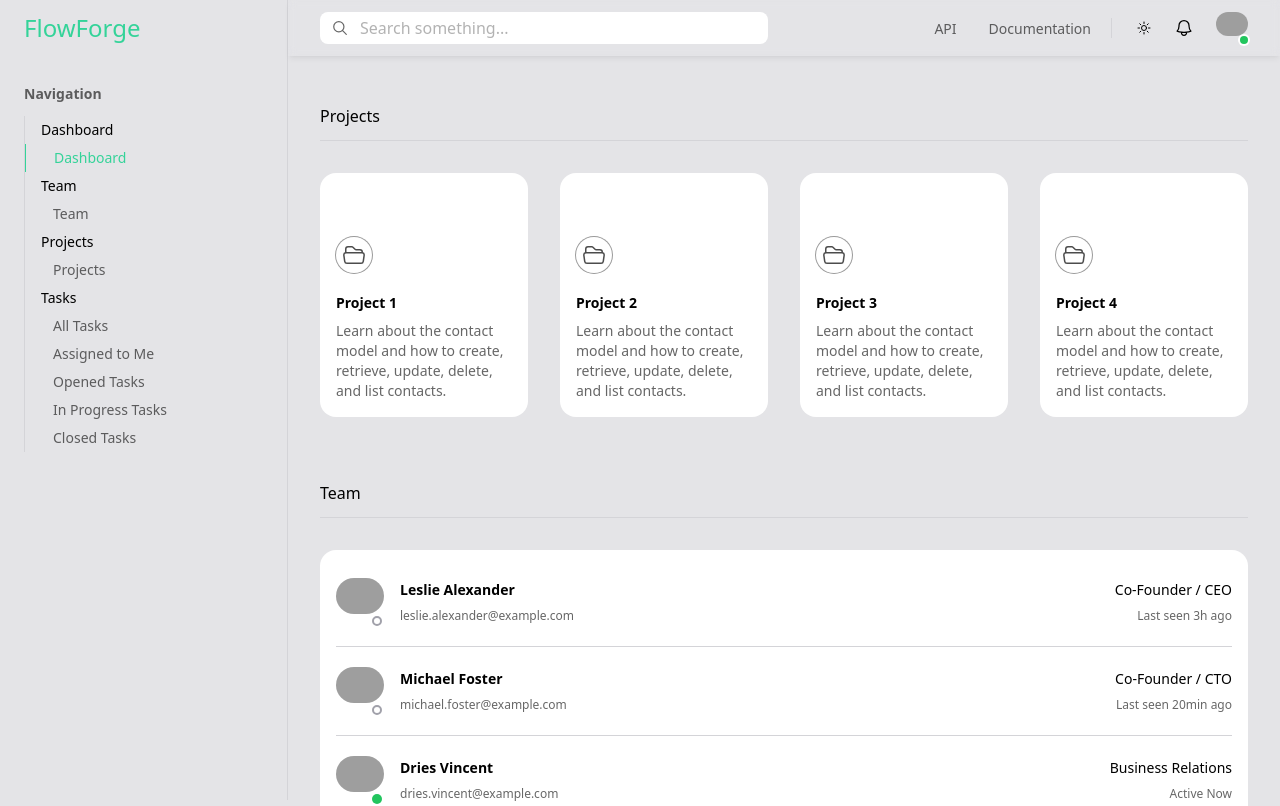
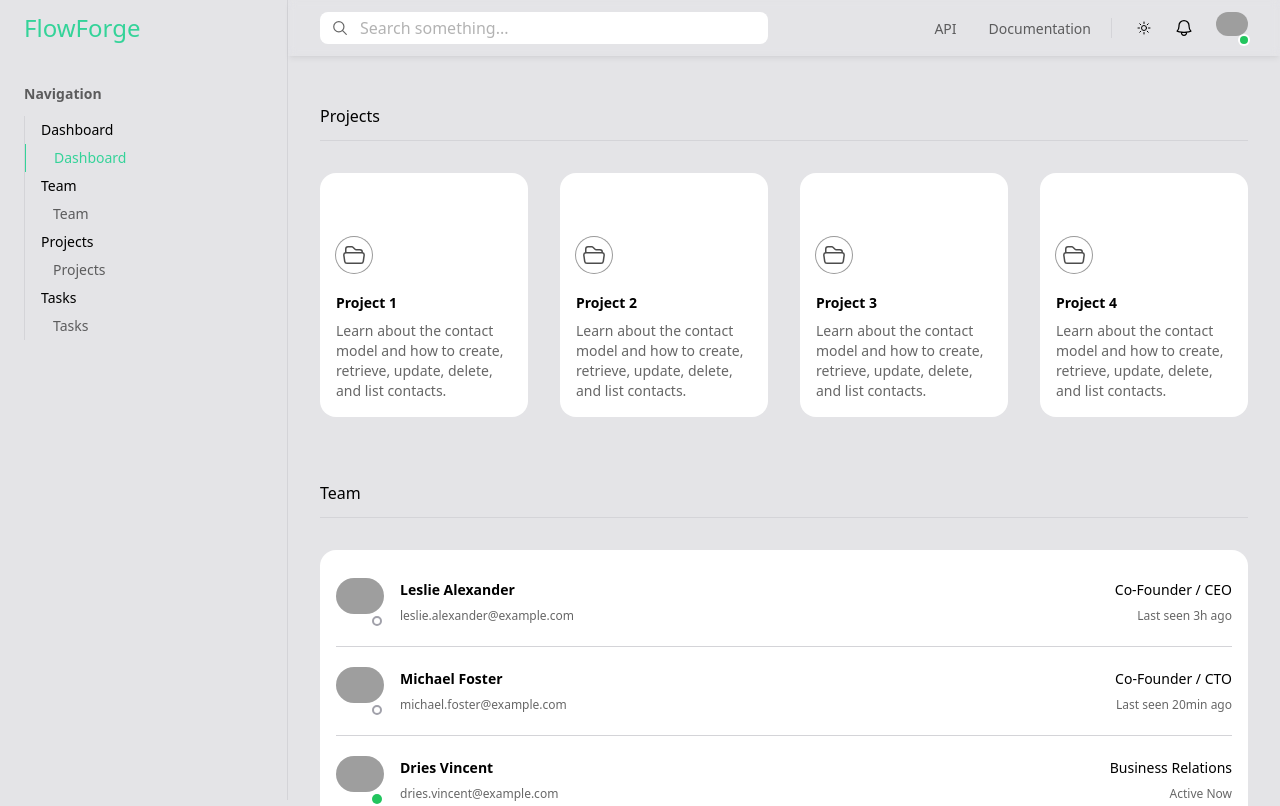
Before and after one commit to aivaras-bankauskas/vuetasks, a Vue app: page / in a window 1280 px wide. Shown: the top 806 px of the page. Built offline with nearby package versions, Linux system fonts and the light colour scheme; grey boxes are pictures that could not be loaded.

Commit message:
SidebarLayout.vue: update links

```diff
--- a/src/views/layouts/SidebarLayout.vue
+++ b/src/views/layouts/SidebarLayout.vue
@@ -30,11 +30,7 @@
                     <li class="relative">
                         <div aria-current="page" class="navbar-text"><span class="truncate">Tasks</span></div>
                         <ul role="list">
-                            <NavigationLink title="All Tasks" link-to="/all-tasks" show-border-if-active />
-                            <NavigationLink title="Assigned to Me" link-to="/assigned-tasks" show-border-if-active />
-                            <NavigationLink title="Opened Tasks" link-to="/opened-tasks" show-border-if-active />
-                            <NavigationLink title="In Progress Tasks" link-to="/in-progress-tasks" show-border-if-active />
-                            <NavigationLink title="Closed Tasks" link-to="/closed-tasks" show-border-if-active />
+                            <NavigationLink title="Tasks" link-to="/tasks" show-border-if-active />
                         </ul>
                     </li>
                 </ul>
```
